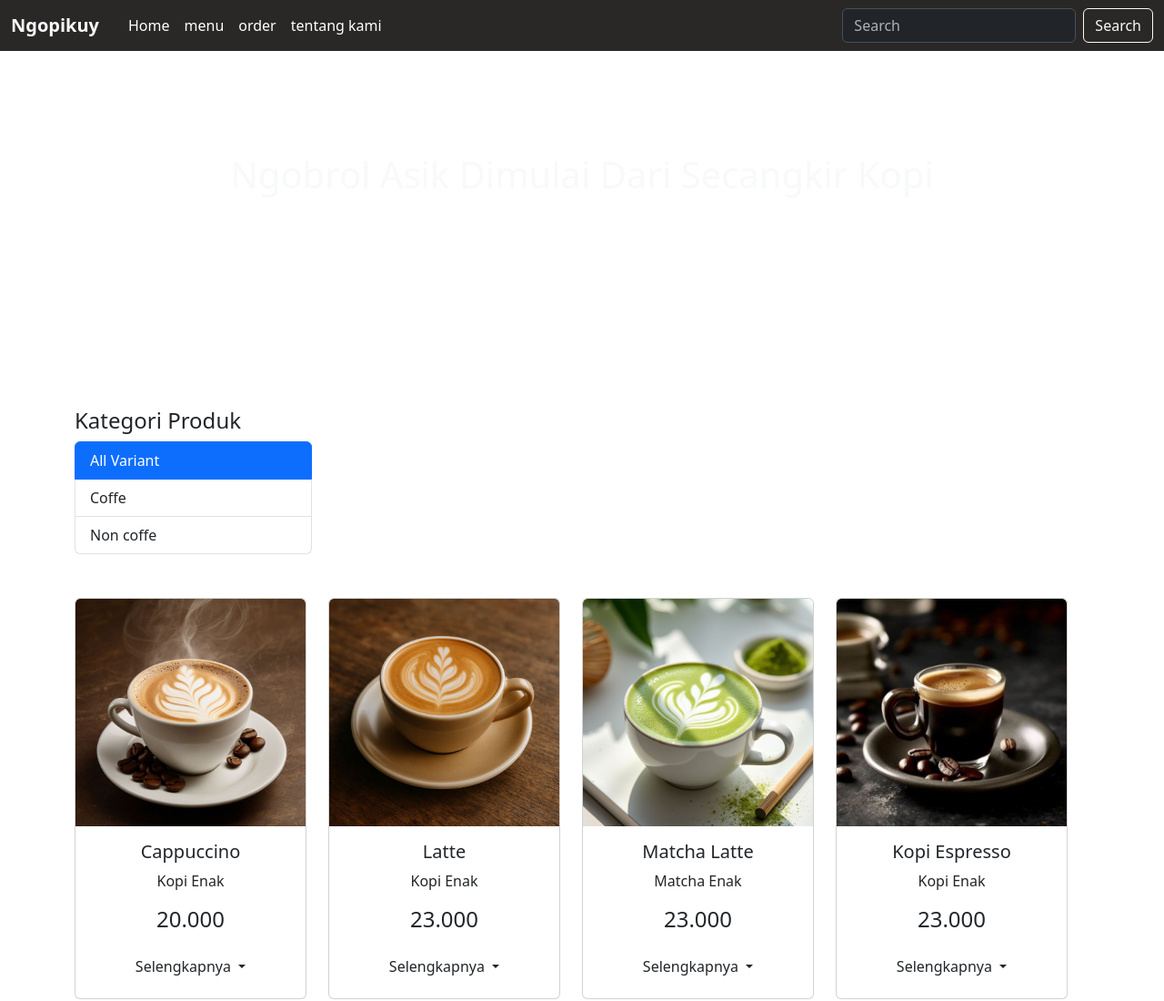
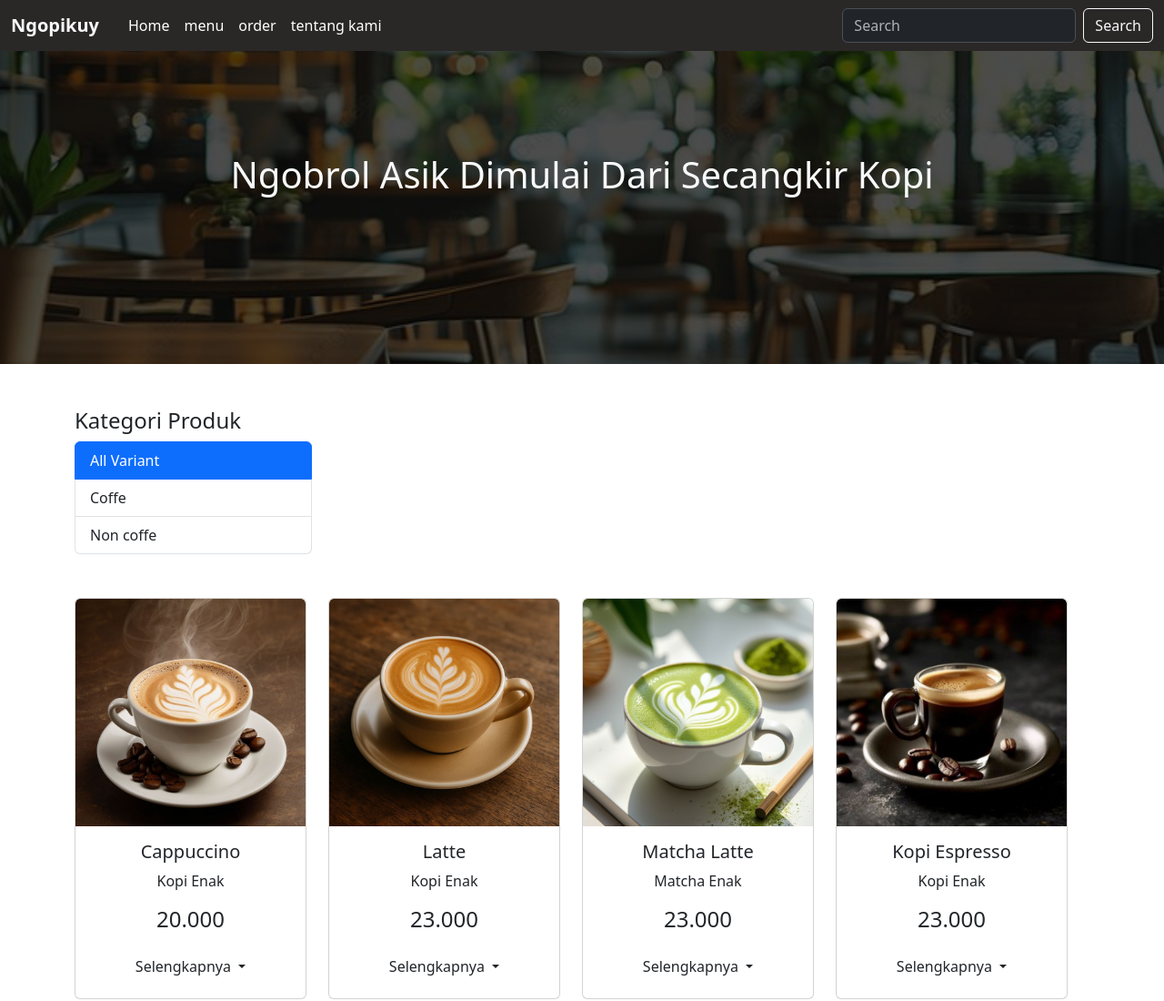
Before and after one commit to dawwashaykal/ngopiges, a plain HTML site: page produk.html in a window 1280 px wide. Shown: the top 1100 px of the page at 91% size. Drawn offline with nearby package versions, Linux system fonts and the light colour scheme.

Commit message:
Add files via upload

```diff
--- a/style1.css
+++ b/style1.css
@@ -56,6 +56,13 @@
   object-fit: cover;
 }
 
+.produk-banner {
+    height: 50vh;
+    background: linear-gradient(rgba(0,0,0,0.7), rgba(0,0,0,0.7)), url("dawwas.jpg");
+    background-size: cover;
+    background-position: center;
+}
+
 
 
 /* footer */
```
